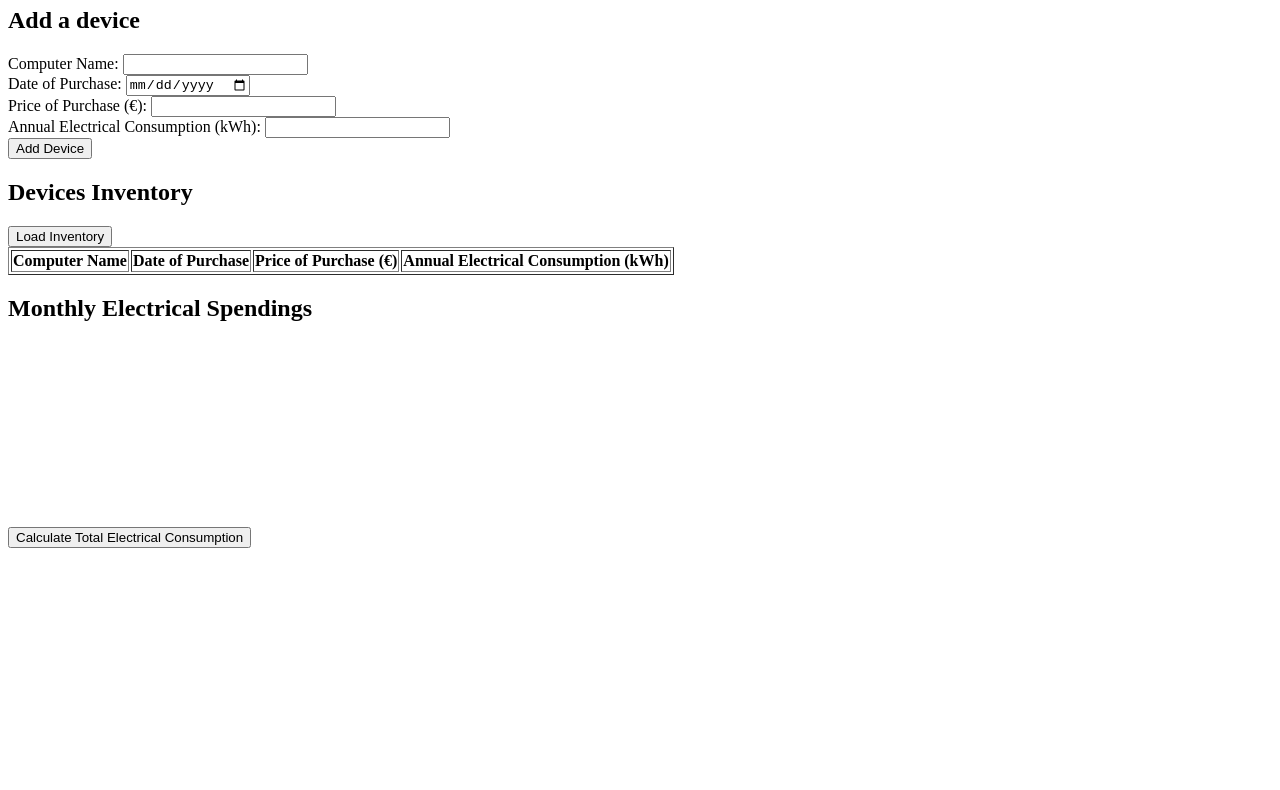
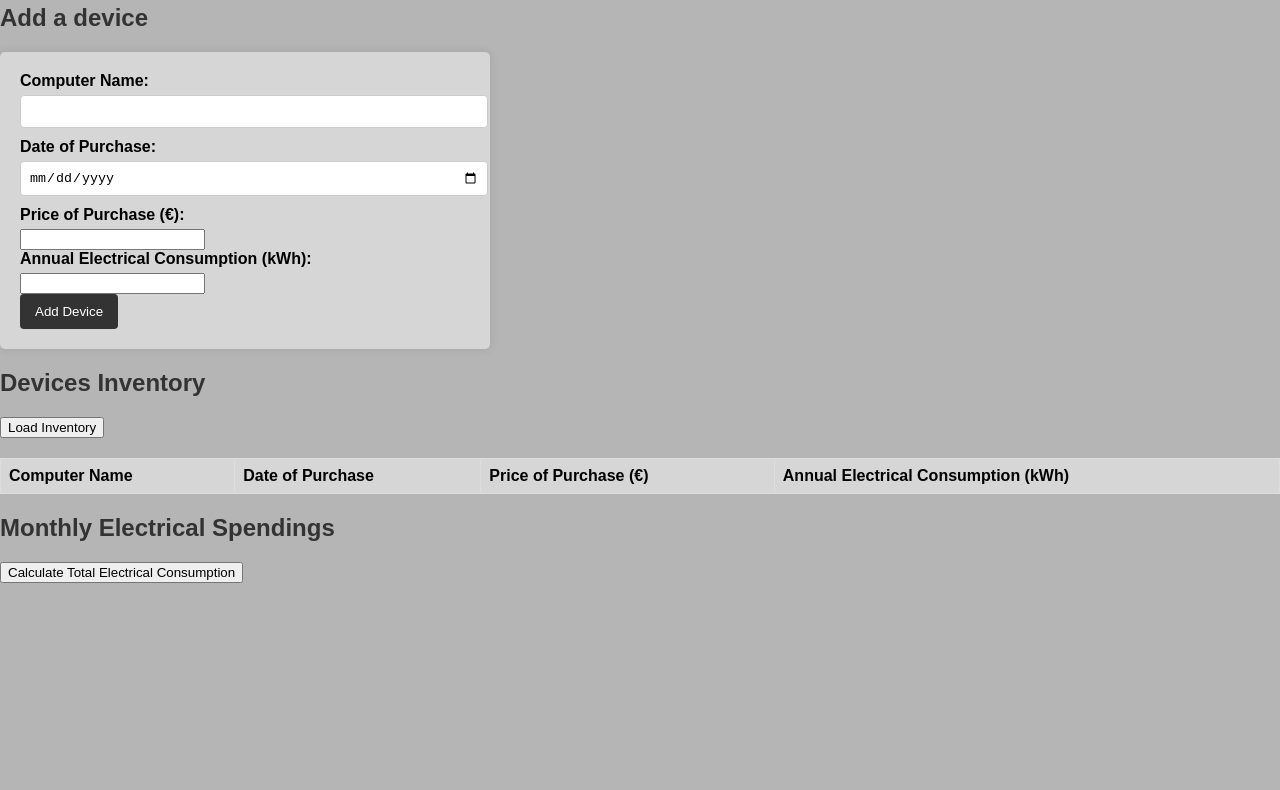
Before and after one commit to cchailloux/it-inventory, a website: page public/index.html in a window 1280 px wide. Shown: the part 73-863 px from the top of the page. Before the commit the page ends 800 px from the top, so only its background shows below. Drawn offline with nearby package versions, Linux system fonts and the light colour scheme.

Commit message:
feat(webapp): add css and sopht-ish colors

```diff
--- a/public/index.html
+++ b/public/index.html
@@ -5,32 +5,36 @@
     <meta charset="UTF-8">
     <meta name="viewport" content="width=device-width, initial-scale=1.0">
     <title>Company Devices Inventory</title>
-    <style>
-        th {
-            cursor: pointer;
-        }
-    </style>
+    <link rel="stylesheet" href="styles.css">
     <!-- Chart.js is one of the simplest JavaScript visualization library to make HTML-based charts.-->
     <script src="https://cdn.jsdelivr.net/npm/chart.js"></script>
 </head>
 
 <body>
+    <header class="header" data-component="Header">
         <h1>Manage all company's devices</h1>
+    </header>
+
+
+    <div data-component="NewDevice">
         <h2>Add a device</h2>
         <!-- Question: should all of the info be required ? -->
         <!-- type="numeric" is better for mobile than "number" (+ no spinners)-->
-    <form id="addDeviceForm">
+        <form id="addDeviceForm" data-component="AddDeviceForm">
             <label for="computerName">Computer Name:</label>
-        <input type="text" id="computerName" name="computerName" required><br>
+            <input type="text" id="computerName" name="computerName" autocomplete="off" required><br>
             <label for="dateOfPurchase">Date of Purchase:</label>
-        <input type="date" id="dateOfPurchase" name="dateOfPurchase" required><br>
+            <input type="date" id="dateOfPurchase" name="dateOfPurchase" autocomplete="off" required><br>
             <label for="priceOfPurchase">Price of Purchase (€):</label>
-        <input type="numeric" id="priceOfPurchase" name="priceOfPurchase" required><br>
+            <input type="numeric" id="priceOfPurchase" name="priceOfPurchase" autocomplete="off" required><br>
             <label for="annualElectricalConsumption">Annual Electrical Consumption (kWh):</label>
-        <input type="numeric" id="annualElectricalConsumption" name="annualElectricalConsumption" required><br>
+            <input type="numeric" id="annualElectricalConsumption" name="annualElectricalConsumption" autocomplete="off"
+                required><br>
             <button type="submit">Add Device</button>
         </form>
+    </div>
 
+    <div data-component="Inventory">
         <h2>Devices Inventory</h2>
         <button id="loadInventory">Load Inventory</button>
         <table id="inventoryTable" border="1">
@@ -39,7 +43,8 @@
                     <th data-column="computerName" data-order="desc">Computer Name</th>
                     <th data-column="dateOfPurchase" data-order="desc">Date of Purchase</th>
                     <th data-column="priceOfPurchase" data-order="desc">Price of Purchase (€)</th>
-                <th data-column="annualElectricalConsumption" data-order="desc">Annual Electrical Consumption (kWh)
+                    <th data-column="annualElectricalConsumption" data-order="desc">Annual Electrical Consumption
+                        (kWh)
                     </th>
                 </tr>
             </thead>
@@ -47,12 +52,17 @@
                 <!-- Inventory data will be inserted here -->
             </tbody>
         </table>
+    </div>
+
+    <div data-component="ElectricitySpending">
 
         <h2>Monthly Electrical Spendings</h2>
         <button id="elecConsumption">Calculate Total Electrical Consumption</button>
 
         <canvas id="electricityChart" width="400" height="200"></canvas>
+    </div>
 
+    <!-- TO DO - purchase spending of the last 12 months -->
     <script>
         document.getElementById('addDeviceForm').addEventListener('submit', async (event) => {
             event.preventDefault();
@@ -87,7 +97,7 @@
         });
 
         // Assumption here that the inventory is limited in size
-        // For a much bigger databases, TO DO handle pagination
+        // For a much bigger database, TO DO handle pagination
         function renderTable(inventory) {
             const inventoryTableBody = document.getElementById('inventoryTable').getElementsByTagName('tbody')[0];
             inventoryTableBody.innerHTML = '';
@@ -147,7 +157,7 @@
         });
 
         // Assumption here that the inventory is limited in size
-        // For a much bigger databases (like in supply chain), optimize sorting
+        // For a much bigger database, optimize sorting
         // https://www.w3schools.com/js/js_array_sort.asp
         function sortTable(column, order) {
             const response = fetch('/api/inventory')
--- /dev/null
+++ b/public/styles.css
@@ -0,0 +1,102 @@
+/* General styles */
+body {
+    font-family: Arial, sans-serif;
+    margin: 0;
+    padding: 0;
+    background-color: rgb(181, 181, 181);
+}
+
+header {
+    background-color: #333;
+    color: rgb(215, 255, 205);
+    padding: 10px 0;
+    text-align: center;
+}
+
+h1 {
+    margin: 0;
+}
+
+h2 {
+    color: #333;
+}
+
+.container {
+    padding: 20px;
+}
+
+/* Form styles */
+form {
+    background-color: rgb(215, 214, 214);
+    padding: 20px;
+    border-radius: 5px;
+    box-shadow: 0 0 10px rgba(0, 0, 0, 0.1);
+    max-width: 450px;
+    margin-bottom: 20px;
+}
+
+form label {
+    display: block;
+    margin-bottom: 5px;
+    font-weight: bold;
+}
+
+form input[type="text"],
+form input[type="date"],
+form input[type="number"] {
+    width: 100%;
+    padding: 8px;
+    margin-bottom: 10px;
+    border: 1px solid #ccc;
+    border-radius: 4px;
+}
+
+form button {
+    background-color: #333;
+    color: #fff;
+    padding: 10px 15px;
+    border: none;
+    border-radius: 4px;
+    cursor: pointer;
+}
+
+form button:hover {
+    background-color: #555;
+}
+
+/* Table styles */
+table {
+    width: 100%;
+    border-collapse: collapse;
+    margin-top: 20px;
+    margin-bottom: 20px;
+}
+
+table th,
+table td {
+    border: 1px solid #ddd;
+    padding: 8px;
+    text-align: left;
+}
+
+table th {
+    background-color: rgb(215, 214, 214);
+    cursor: pointer;
+}
+
+table th:hover {
+    background-color: #ddd;
+}
+
+table tbody tr:nth-child(even) {
+    background-color: #f9f9f9;
+}
+
+/* Chart styles */
+canvas {
+    display: block;
+    margin: 0 auto;
+    width: 1200px;
+    height: 800px;
+
+}
```
Lines whose indentation alone changed are shown as unchanged.
